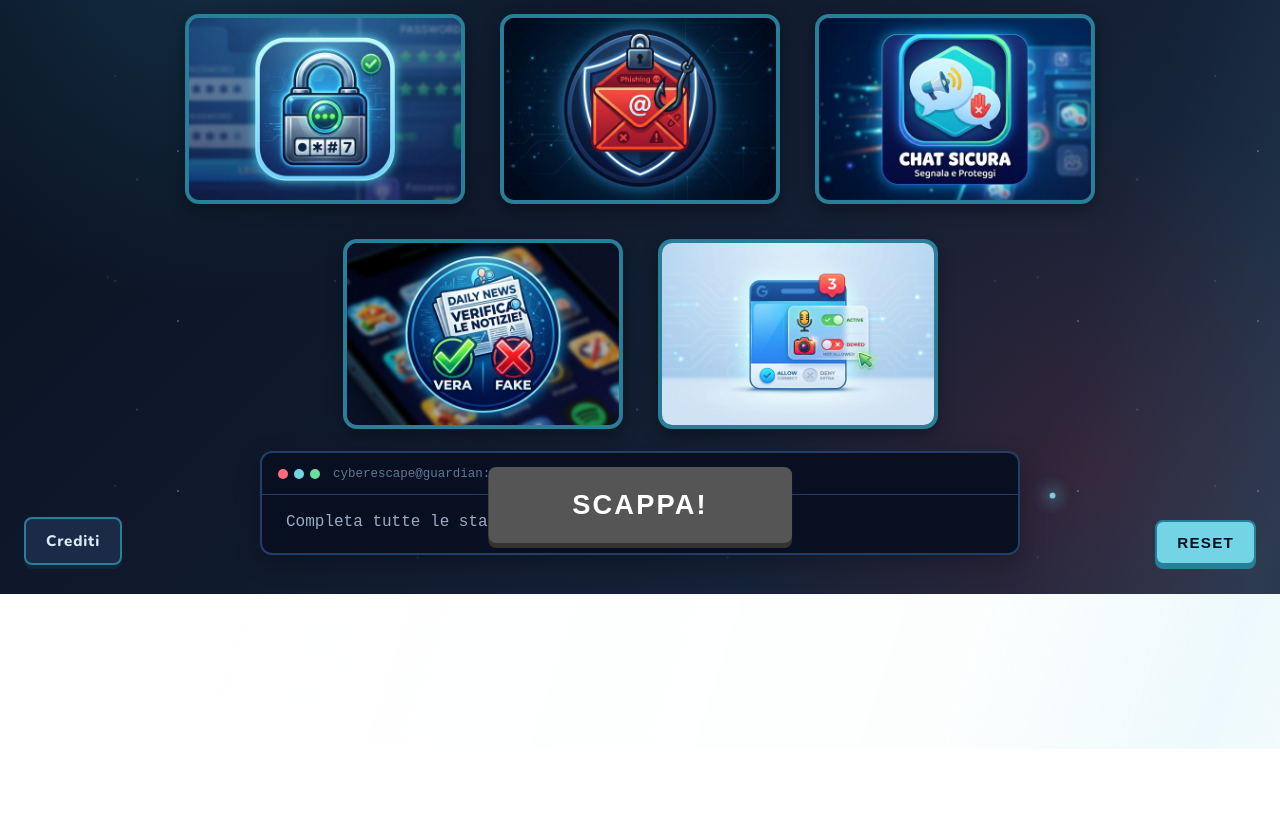
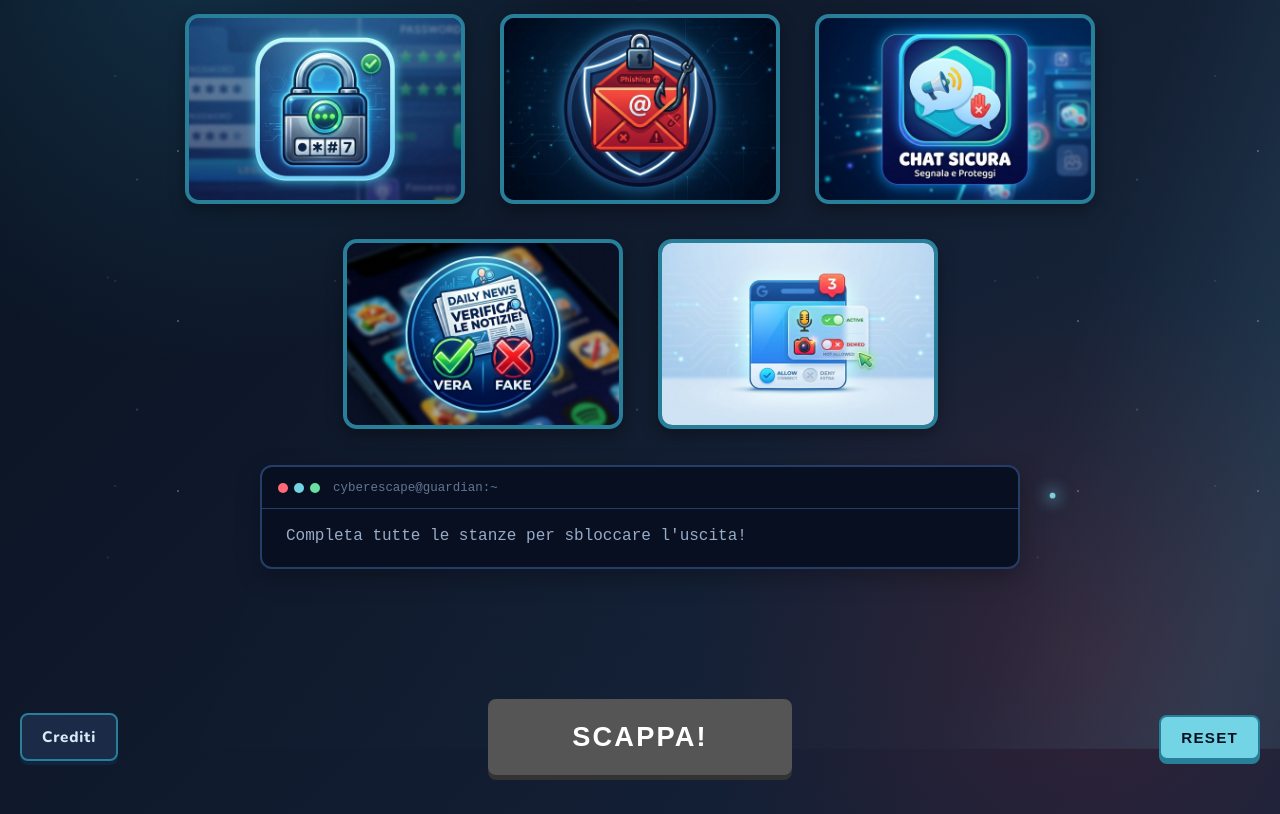
Before and after one commit to NotUmberto/CyberEscape, a plain HTML site: page index.html in a window 1280 px wide. Shown: the part 211-1025 px from the top of the page. Before the commit the page ends 805 px from the top, so only its background shows below. Drawn offline with nearby package versions, Linux system fonts and the light colour scheme.

Commit message:
added favicon and fixed graphics issue on Home button

```diff
--- a/index.html
+++ b/index.html
@@ -1,6 +1,8 @@
 <!DOCTYPE html>
 <html lang="it">
 <head>
+    <meta charset="UTF-8">
+    <link rel="icon" type="image/png" href="./icons/favicon.png">
     <title>CyberEscape</title>
     <link rel="stylesheet" href="style1.css">
     <link rel="preconnect" href="https://fonts.googleapis.com">
@@ -49,9 +51,11 @@
         <p id="escape-text"> Non hai ancora completato nessuna stanza</p>
     </div>
 
-    <input type="button" value="SCAPPA!" id="escape-button">
-    <input type="button" value="RESET" id="reset-button">
-    <span id="credit"> Crediti</span>
-    <script src="script.js"></script>
+    <section id="footerSection">
+        <span id="credit"> Crediti</span>
+        <input type="button" value="SCAPPA!" id="escape-button">
+        <input type="button" value="RESET" id="reset-button">
+        <script src="script.js"></script>
+    </section>
 </body>
 </html>
--- a/style1.css
+++ b/style1.css
@@ -14,6 +14,8 @@ body {
         linear-gradient(135deg, #08111f 0%, #101a2d 50%, #16243c 100%);
     font-family: "Nunito", sans-serif;
     text-align: center;
+    display: flex;
+    flex-direction: column;
 }
 
 body::before {
@@ -227,10 +229,6 @@ body > p {
 }
 
 #escape-button {
-    position: fixed;
-    bottom: 46px;
-    left: 50%;
-    z-index: 2;
     padding: 20px clamp(48px, 7vw, 82px);
     border: 2px solid #8f111b;
     border-radius: 8px;
@@ -242,36 +240,34 @@ body > p {
     cursor: pointer;
     box-shadow: 0 5px 0 #700d15;
     transition: transform 0.15s ease, background 0.15s ease;
-    animation: comparsa-button 0.8s ease-out 0.8s both;
-    transform: translateX(-50%);
+    animation: comparsa 0.8s ease-out 0.8s both;
 }
 
 #escape-button:hover {
     background: #d12a37;
-    transform: translate(-50%, -2px);
+    transform: translateY(-2px);
 }
 
 #escape-button:active {
-    transform: translate(-50%, 2px);
+    transform: translateY(2px);
     box-shadow: 0 2px 0 #700d15;
 }
 
+/* SCAPPA! disattivato (grigio) */
 #escape-button.not-complete-button {
-    background: #555;
-    border-color: #555;
-    box-shadow: 0 5px 0 #333;
+    border-color: #555555;
+    background: #555555;
+    box-shadow: 0 5px 0 #333333;
     cursor: not-allowed;
 }
 
 #escape-button.not-complete-button:hover {
-    background: #555;
-    transform: translateX(-50%);
+    background: #555555;
+    transform: none;
 }
 
+
 #reset-button {
-    position: fixed;
-    right: 24px;
-    bottom: 24px;
     padding: 12px 20px;
     border: 2px solid #287f99;
     border-radius: 8px;
@@ -325,9 +321,6 @@ body > p {
 }
 
 #credit {
-    position: fixed;
-    bottom: 24px;
-    left: 24px;
     padding: 12px 20px;
     border: 2px solid #287f99;
     border-radius: 8px;
@@ -338,8 +331,7 @@ body > p {
     font-weight: 800;
     letter-spacing: 0.05em;
     cursor: pointer;
-    transition: transform 0.15s ease, color 0.15s ease,
-        background 0.15s ease;
+    transition: transform 0.15s ease, color 0.15s ease, background 0.15s ease;
     animation: comparsa 0.8s ease-out 1.1s both;
 }
 
@@ -607,3 +599,38 @@ body > p {
     color: #72d4e5;
     animation: blink 1s steps(2) infinite;
 }
+
+
+
+#footerSection {
+    display: grid;
+    grid-template-columns: 1fr auto 1fr;
+    align-items: center;
+    width: 100%;
+    margin: auto auto 0;
+    padding-top: clamp(120px, 12vw, 130px);
+}
+
+#credit {
+    justify-self: start;
+}
+
+#escape-button {
+    justify-self: center;
+}
+
+#reset-button {
+    justify-self: end;
+}
+
+@media (max-width: 500px) {
+    #footerSection {
+        grid-template-columns: 1fr 1fr;
+        gap: 18px;
+    }
+
+    #escape-button {
+        grid-column: 1 / -1;
+        order: -1;
+    }
+}
```
Also changed, not shown: rooms/room1/room1.html (+2 -0 lines), rooms/room2/room2.html (+2 -0 lines), rooms/room3/room3.html (+2 -0 lines), rooms/room4/room4.html (+2 -0 lines), rooms/room5/room5.html (+2 -0 lines), rooms/room6/bonus.html (+2 -0 lines), 1 other file.
